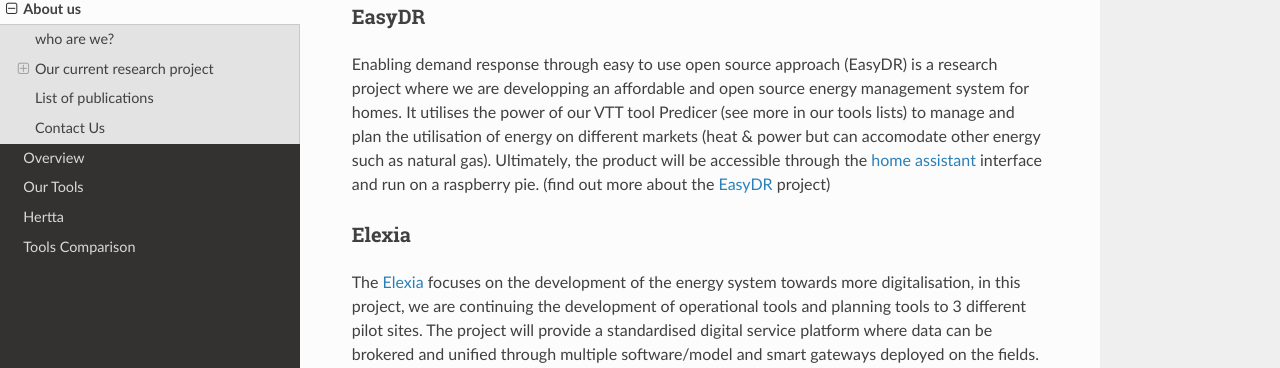
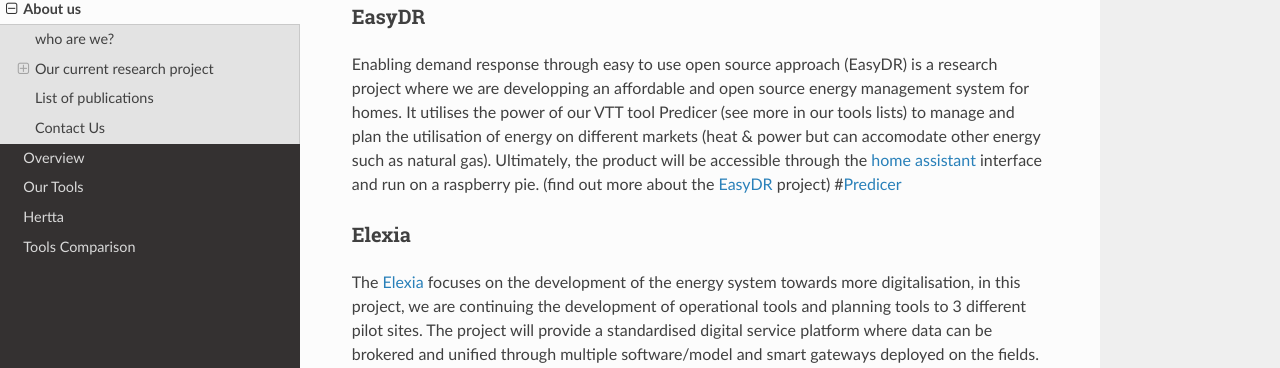
Before and after one commit to DOESVTT/doesvtt, an MkDocs documentation site: the page built from docs/index.md, in a window 1280 px wide and 900 px high, scrolled down 1305 px. Shown: the part 83-451 px from the top of the window. Built offline with MkDocs 1.6.1, drawn with Linux system fonts in a browser that asks for light colours; nearby versions of some CDN libraries.

Commit message:
Update index.md

```diff
--- a/docs/index.md
+++ b/docs/index.md
@@ -21,7 +21,7 @@
 
 ### EasyDR
 Enabling demand response through easy to use open source approach (EasyDR) is a research project where we are developping an affordable and open source energy management system for homes. It utilises the power of our VTT tool Predicer (see more in our tools lists) to manage and plan the utilisation of energy on different markets (heat & power but can accomodate other energy such as natural gas). Ultimately, the product will be accessible through the [home assistant](https://www.home-assistant.io)  interface and run on a raspberry pie.
-(find out more about the [EasyDR](https://cris.vtt.fi/en/projects/enabling-demand-response-through-easy-to-use-open-source-approach) project)
+(find out more about the [EasyDR](https://cris.vtt.fi/en/projects/enabling-demand-response-through-easy-to-use-open-source-approach) project) #[Predicer](https://doesvtt.github.io/doesvtt/our_tools/#predicer)
 
 ### Elexia
 The [Elexia](https://www.elexia-project.eu) focuses on the development of the energy system towards more digitalisation, in this project, we are continuing the development of operational tools and planning tools to 3 different pilot sites. The project will provide a standardised digital service platform where data can be brokered and unified through multiple software/model and smart gateways deployed on the fields.
```
